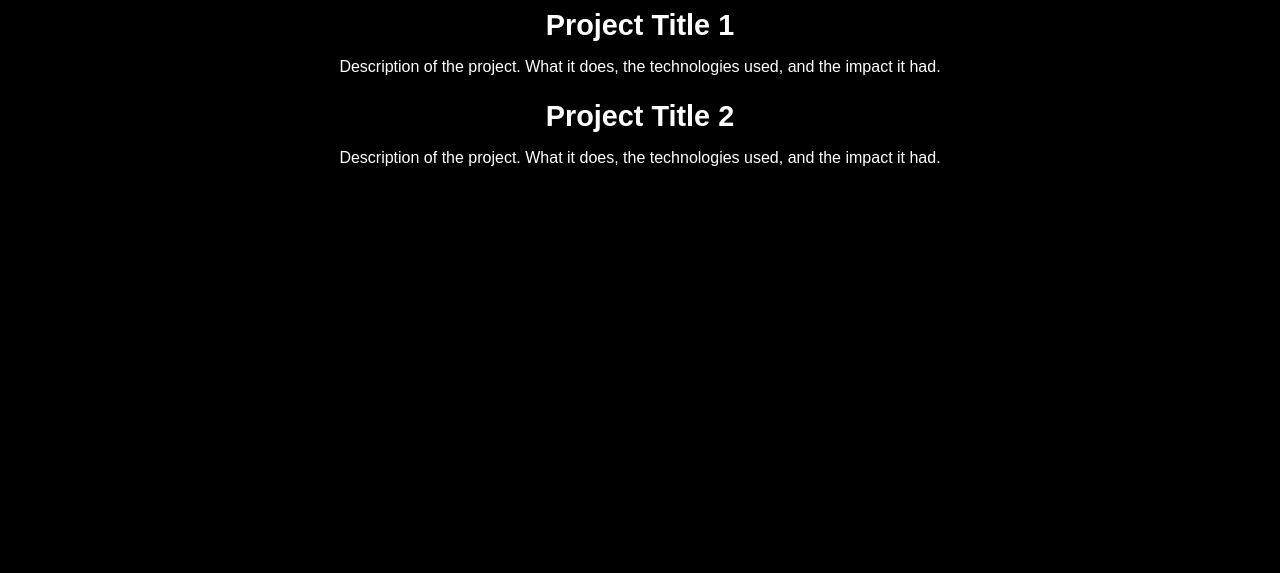
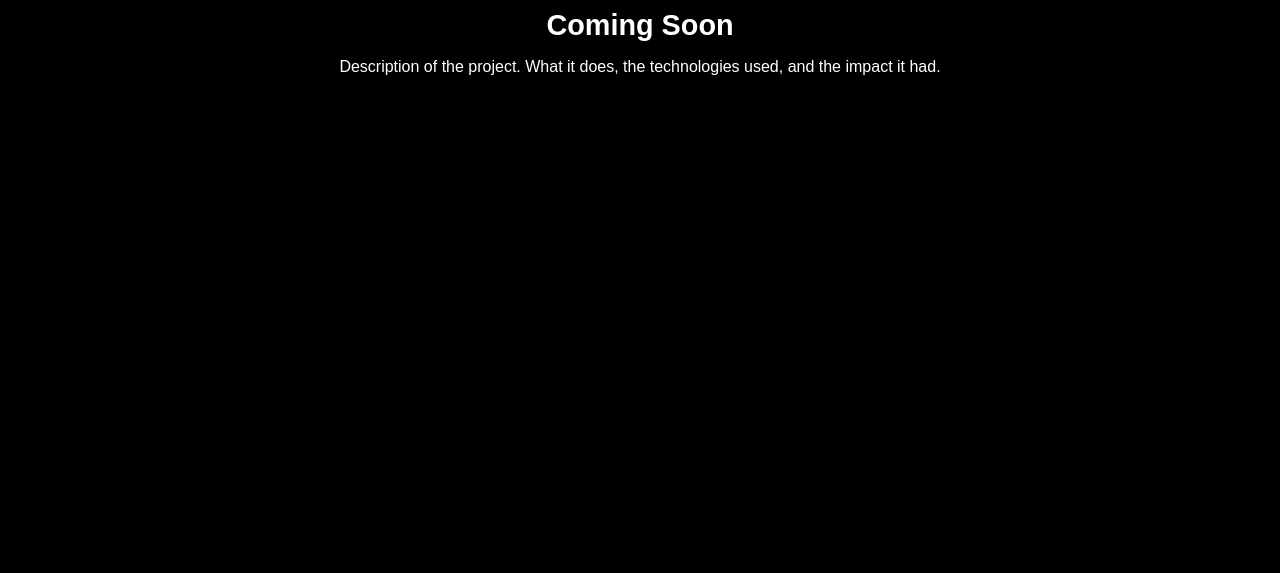
Before and after one commit to vinayaksabu/vs1, a plain HTML site: page projectmy.html in a window 1280 px wide. Shown: the part 227-800 px from the top of the page. Drawn offline with Linux system fonts and the light colour scheme.

Commit message:
Update projectmy.html

```diff
--- a/projectmy.html
+++ b/projectmy.html
@@ -92,13 +92,11 @@
     <div class="content">
         <h1>My Projects</h1>
         <div class="project">
-            <h2>Project Title 1</h2>
+            <h2>Coming Soon</h2>
             <p>Description of the project. What it does, the technologies used, and the impact it had.</p>
         </div>
         <div class="project">
-            <h2>Project Title 2</h2>
-            <p>Description of the project. What it does, the technologies used, and the impact it had.</p>
-        </div>
+
         <!-- Add more projects as needed -->
     </div>
 </body>
```
